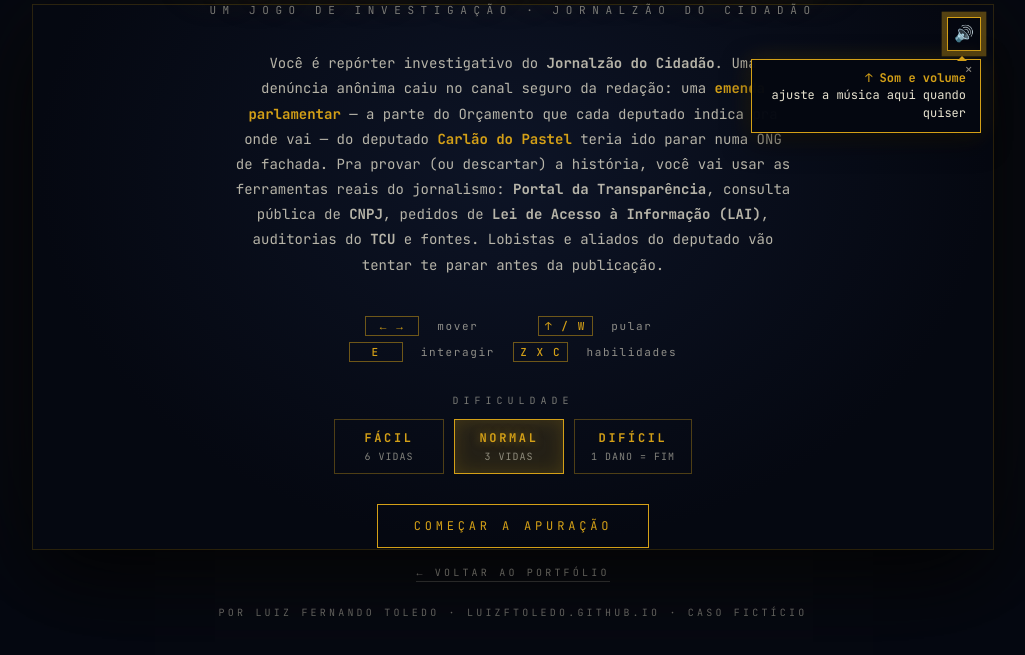
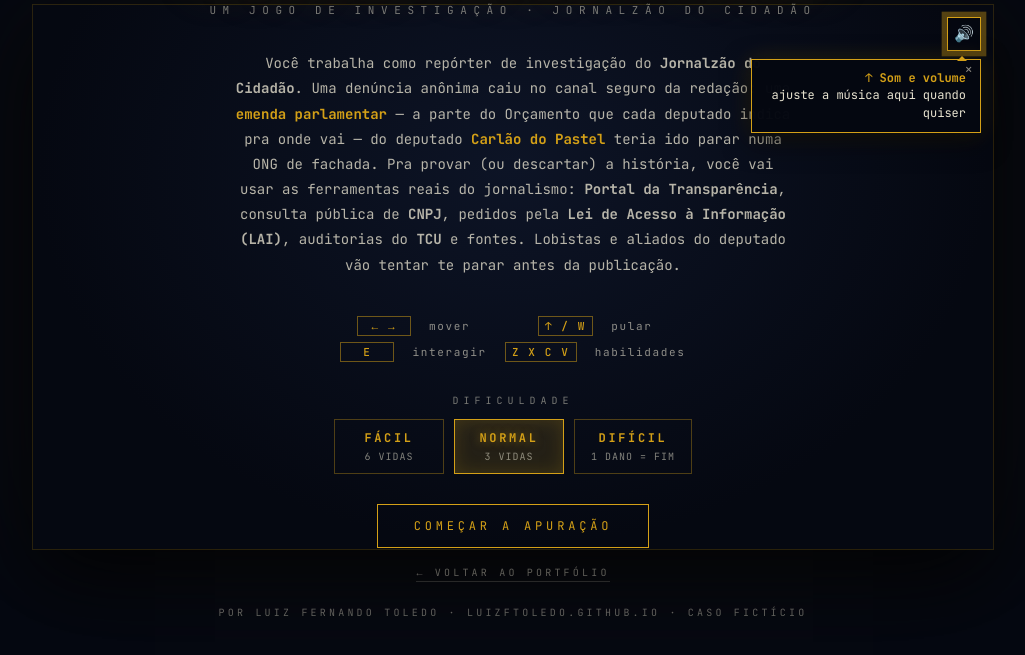
Before and after one commit to luizftoledo/datafixers-jogos, a plain HTML site: page sinais-enterrados/index.html in a window 1280 px wide. Shown: the part 123-778 px from the top of the page, without its empty margins (127-1152 px from the left). Drawn offline with nearby package versions, Linux system fonts and the light colour scheme.

Commit message:
Revise pistas e narrativa de Sinais Enterrados

```diff
--- a/sinais-enterrados/index.html
+++ b/sinais-enterrados/index.html
@@ -820,7 +820,7 @@
   </div>
   <div class="boss-name-card hidden" id="bossNameCard">
     <div class="boss-name-big" id="bossNameBig">CARLÃO DO PASTEL</div>
-    <div class="boss-name-small" id="bossNameSmall">DEPUTADO · CASO RP-9</div>
+    <div class="boss-name-small" id="bossNameSmall">DEPUTADO · CASO PLENITUDE</div>
   </div>
   <div class="boss-shout hidden" id="bossShout"></div>
   <div class="boss-go hidden" id="bossGo">GO!</div>
@@ -829,12 +829,12 @@
   <div class="overlay" id="titleScreen">
     <h1>Sinais Enterrados</h1>
     <div class="tag">um jogo de investigação · jornalzão do cidadão</div>
-    <p>Você é repórter investigativo do <b>Jornalzão do Cidadão</b>. Uma denúncia anônima caiu no canal seguro da redação: uma <b style="color:#d4a017">emenda parlamentar</b> — a parte do Orçamento que cada deputado indica pra onde vai — do deputado <b style="color:#d4a017">Carlão do Pastel</b> teria ido parar numa ONG de fachada. Pra provar (ou descartar) a história, você vai usar as ferramentas reais do jornalismo: <b>Portal da Transparência</b>, consulta pública de <b>CNPJ</b>, pedidos de <b>Lei de Acesso à Informação (LAI)</b>, auditorias do <b>TCU</b> e fontes. Lobistas e aliados do deputado vão tentar te parar antes da publicação.</p>
+    <p>Você trabalha como repórter de investigação do <b>Jornalzão do Cidadão</b>. Uma denúncia anônima caiu no canal seguro da redação: uma <b style="color:#d4a017">emenda parlamentar</b> — a parte do Orçamento que cada deputado indica pra onde vai — do deputado <b style="color:#d4a017">Carlão do Pastel</b> teria ido parar numa ONG de fachada. Pra provar (ou descartar) a história, você vai usar as ferramentas reais do jornalismo: <b>Portal da Transparência</b>, consulta pública de <b>CNPJ</b>, pedidos pela <b>Lei de Acesso à Informação (LAI)</b>, auditorias do <b>TCU</b> e fontes. Lobistas e aliados do deputado vão tentar te parar antes da publicação.</p>
     <div class="keys">
       <span><b>← →</b> mover</span>
       <span><b>↑ / W</b> pular</span>
       <span><b>E</b> interagir</span>
-      <span><b>Z X C</b> habilidades</span>
+      <span><b>Z X C V</b> habilidades</span>
     </div>
     <div class="difficulty" id="difficulty">
       <div class="diff-label">Dificuldade</div>
@@ -861,7 +861,7 @@
       </p>
       <p class="art-p">
         <span class="art-method">RH</span>
-        A Jornalzão do Cidadão lamenta informar que seu vínculo está rescindido a partir desta data. As pistas que você apurou ficaram no notebook que você devolveu na portaria.
+        O Jornalzão do Cidadão lamenta informar que seu vínculo está rescindido a partir desta data. As pistas que você apurou ficaram no notebook que você devolveu na portaria.
       </p>
       <p class="end-closing" style="border-top-color:rgba(192,57,43,.45)">
         Os lobistas chegaram primeiro. A matéria não saiu desta vez.
@@ -882,7 +882,7 @@
       <h2 class="end-headline" id="endHead">Emenda de R$ 4 mi de Carlão do Pastel parou em ONG presidida por ex-motorista do gabinete</h2>
       <div class="end-byline" id="endByline">Por Luiz Toledo · Jornalzão do Cidadão · com documentos públicos, pedidos de LAI, fontes e auditoria do TCU</div>
       <div class="end-article" id="cluesRecap"></div>
-      <p class="end-closing">A reportagem procurou o gabinete do deputado Carlão do Pastel por mensagem, e-mail e telefone, em três oportunidades, e não obteve retorno até o fechamento desta edição. O TCU, o Instituto Plenitude e a Pastel & Cia foram igualmente procurados. O espaço segue aberto para manifestação.</p>
+      <p class="end-closing">Procurado pessoalmente e por escrito, o deputado Carlão do Pastel ameaçou processar o jornal e não respondeu às perguntas enviadas até o fechamento desta edição. O TCU, o Instituto Plenitude e a Pastel &amp; Cia também foram procurados. O espaço segue aberto para manifestação.</p>
     </div>
     <div>
       <a class="btn" id="portfolioBtn" href="https://luizftoledo.github.io" target="_blank" rel="noopener">Ver o portfólio →</a>
@@ -901,7 +901,7 @@
     <button class="tc-btn tc-z locked" data-key="z"   aria-label="câmera (bloqueada)"><span class="ic">📷</span><span class="lbl">Z</span></button>
     <button class="tc-btn tc-x locked" data-key="x"   aria-label="gravador (bloqueado)"><span class="ic">🎙</span><span class="lbl">X</span></button>
     <button class="tc-btn tc-c locked" data-key="c"   aria-label="pedido formal (bloqueado)"><span class="ic">✉</span><span class="lbl">C</span></button>
-    <button class="tc-btn tc-v locked" data-key="v"   aria-label="editora-chefe (bloqueado)"><span class="ic">📞</span><span class="lbl">V</span></button>
+    <button class="tc-btn tc-v locked" data-key="v"   aria-label="editora-chefe (bloqueada)"><span class="ic">📞</span><span class="lbl">V</span></button>
     <button class="tc-btn tc-jump" data-key="arrowup"  aria-label="pular"><span class="ic">▲</span><span class="lbl">PULO</span></button>
     <button class="tc-btn tc-e"    data-key="e"        aria-label="interagir"><span class="lbl">E · INTERAGIR</span></button>
   </div>
@@ -1222,7 +1222,7 @@
   /* ---------- 1 · REDAÇÃO ---------- */
   redacao: {
     title: 'REDAÇÃO',
-    sub: 'jornalzão do cidadão · 04:12',
+    sub: 'jornalzão do cidadão · 4h12',
     palette: { wall:'#1a2030', accent:'#3a4a6e', floor:'#262e44' },
     bg: drawNewsroomBG,
     map: [
@@ -1257,11 +1257,11 @@
       { type:'clue', x:7, y:11, ord:1,
         method:'CAIXA SEGURA · ÁUDIO ANÔNIMO',
         text:'Áudio anônimo de 41 segundos. Uma voz: "Olha as emendas pro Instituto Plenitude. Ninguém aqui dentro entende esse CNPJ."',
-        article:'A reportagem teve acesso a um áudio anônimo recebido pelo canal seguro da Jornalzão do Cidadão. Uma voz não identificada cita o Instituto Plenitude e pede que se examine o cadastro da entidade.' },
+        article:'A reportagem teve acesso a um áudio anônimo recebido pelo canal seguro do Jornalzão do Cidadão. Uma voz não identificada cita o Instituto Plenitude e pede que se examine o cadastro da entidade.' },
       { type:'clue', x:24, y:13, ord:2,
-        method:'PAUTA · BACKGROUND',
-        text:'Mural de pauta: três sobrinhos do deputado contratados como assessores parlamentares em 2022. Festas em iates registradas em redes sociais.',
-        article:'Levantamento da reportagem mostra que o gabinete de Carlão tem três familiares contratados como assessores e registros públicos de viagens em iates de doadores de campanha. Os fatos, isoladamente, não configuram irregularidade, mas compõem o pano de fundo do caso.' },
+        method:'PAUTA · CONTEXTO',
+        text:'Mural de pauta: três parentes de aliados do deputado contratados como assessores parlamentares em 2022. Festas em iates de doadores registradas em redes sociais.',
+        article:'Levantamento da reportagem mostra que o gabinete do deputado federal Carlão do Pastel tem três parentes de aliados políticos contratados como assessores e registros públicos de festas em iates de doadores de campanha. Os fatos, isoladamente, não configuram irregularidade, mas compõem o pano de fundo do caso.' },
       { type:'door', x:29, y:13, dir:'right', to:'arquivo', spawnAt:{ x:1, y:13 } },
     ]
   },
@@ -1298,16 +1298,16 @@
       { type:'enemy', x:22, y:13, range:3, kind:'lobby', speed:0.55, name:'LOBISTA' },
       { type:'clue', x:4,  y:13, ord:3,
         method:'PORTAL DA TRANSPARÊNCIA · CONSULTA',
-        text:'transparencia.gov.br, busca por emendas do autor: empenho 0192/2023, R$ 4 milhões pro Instituto Plenitude. O convênio foi assinado 4 dias depois do aviso público — nenhuma outra entidade concorreu.',
-        article:'Consulta ao Portal da Transparência — site onde qualquer pessoa acompanha os gastos do governo federal, inclusive emendas por autor — localizou o empenho 0192/2023: R$ 4 milhões da emenda do parlamentar destinados ao Instituto Plenitude. O convênio foi assinado quatro dias após a publicação do aviso, sem que nenhuma outra entidade se apresentasse.' },
+        text:'transparencia.gov.br, busca por emendas do autor: empenho 0192/2023, R$ 4 milhões pro Instituto Plenitude. O convênio foi assinado 4 dias depois da indicação do deputado — sem chamamento público, que a lei dispensa para emendas.',
+        article:'Consulta ao Portal da Transparência — site onde qualquer pessoa acompanha os gastos do governo federal, inclusive emendas por autor — localizou o empenho 0192/2023: R$ 4 milhões da emenda do parlamentar destinados ao Instituto Plenitude. O convênio foi assinado quatro dias após a indicação do parlamentar, sem chamamento público — procedimento que a lei dispensa no caso de emendas.' },
       { type:'clue', x:15, y:7, ord:4,
-        method:'RECEITA FEDERAL · CARTÃO CNPJ',
-        text:'Consulta pública do CNPJ: Instituto Plenitude aberto em outubro de 2022 — cinco meses antes do empenho. Presidente: José Aparecido, motorista do gabinete do deputado entre 2015 e 2019. Nenhuma atuação anterior no terceiro setor.',
-        article:'A consulta pública de CNPJ na Receita Federal — aberta a qualquer cidadão — mostra que o Instituto Plenitude foi criado em outubro de 2022, cinco meses antes de receber a emenda. O presidente da entidade, José Aparecido, foi motorista do gabinete do parlamentar entre 2015 e 2019 e não tem registro anterior em organizações do terceiro setor.' },
+        method:'RECEITA FEDERAL · CNPJ E QUADRO DE SÓCIOS',
+        text:'Consulta pública do CNPJ: Instituto Plenitude registrado em outubro de 2022 — cinco meses antes do empenho. Presidente: José Aparecido, motorista do gabinete do deputado entre 2015 e 2019. Nenhuma atuação anterior encontrada nas bases consultadas.',
+        article:'A consulta pública de CNPJ na Receita Federal — aberta a qualquer cidadão — mostra que o Instituto Plenitude foi registrado em outubro de 2022, cinco meses antes de receber a emenda. O presidente da entidade, José Aparecido, foi motorista do gabinete do parlamentar entre 2015 e 2019, segundo registros de pessoal da Câmara dos Deputados. A reportagem não encontrou registros de atuação anterior dele em organizações do terceiro setor nas bases consultadas.' },
       { type:'clue', x:11, y:9, ord:5,
         method:'LEI DE ACESSO À INFORMAÇÃO · FALA.BR',
-        text:'Pedido LAI ao ministério que firmou o convênio: plano de trabalho e prestação de contas. Negado em 1ª instância; liberado após recurso, no 47º dia. Nas notas: 7 pagamentos à Pastel & Cia — empresa em nome do cunhado do deputado, no endereço do escritório político dele.',
-        article:'Pela Lei de Acesso à Informação — que obriga órgãos públicos a entregar documentos a qualquer cidadão que peça —, a reportagem solicitou ao ministério a prestação de contas do convênio. O pedido foi negado em primeira instância e atendido após recurso. As notas fiscais mostram sete pagamentos do Instituto Plenitude à Pastel & Cia, empresa registrada em nome do cunhado do parlamentar e sediada no mesmo endereço do seu escritório político.' },
+        text:'Pedido via LAI ao ministério que firmou o convênio: plano de trabalho e prestação de contas. Negado em 1ª instância; liberado após recurso, no 47º dia. Nas notas: 7 pagamentos à Pastel & Cia — empresa em nome do cunhado do deputado, no endereço do escritório político dele.',
+        article:'Pela Lei de Acesso à Informação — que obriga órgãos públicos a entregar documentos a qualquer cidadão que peça —, a reportagem solicitou ao ministério a prestação de contas do convênio. O pedido foi negado em primeira instância e atendido após recurso. As notas fiscais da prestação de contas oficial registram sete pagamentos do Instituto Plenitude à Pastel & Cia, empresa registrada em nome do cunhado do parlamentar e sediada no mesmo endereço do escritório político do deputado.' },
       { type:'ability', x:10, y:5, key:'cam', name:'CÂMERA', text:'Câmera adquirida. [Z] flash — registra prova e cega lobistas.' },
     ]
   },
@@ -1348,14 +1348,14 @@
       { type:'enemy', x:18, y:13, range:3, kind:'lobby', speed:0.85, name:'ASSESSOR' },
       { type:'clue', x:5,  y:13, ord:6,
         method:'TCU · AUDITORIA PRELIMINAR',
-        text:'Auditoria 14/2024 do TCU lista o repasse à Plenitude entre os "casos de atenção". Análise suspensa em 12/03, depois de recurso apresentado pela própria entidade auditada.',
-        article:'A Auditoria 14/2024 do Tribunal de Contas da União (TCU) — órgão que fiscaliza o uso do dinheiro federal e publica suas decisões — classificou o repasse à Plenitude como "caso de atenção". A análise foi suspensa após recurso apresentado pela própria entidade auditada.' },
+        text:'Auditoria 14/2024 do TCU lista o repasse à Plenitude entre os "casos de atenção". Análise parada desde 12/03/2024, à espera da resposta da entidade auditada.',
+        article:'A Auditoria 14/2024 do Tribunal de Contas da União (TCU) — órgão que fiscaliza o uso do dinheiro federal e publica suas decisões — classificou o repasse à Plenitude como "caso de atenção". A análise está parada desde março de 2024, à espera da resposta da entidade auditada.' },
       { type:'clue', x:11, y:9, ord:7,
-        method:'TCU · ACÓRDÃO PROVISÓRIO',
-        text:'Decisão preliminar fala em "indícios não conclusivos de desvio de finalidade". Sem julgamento de mérito agendado até o fechamento desta edição.',
-        article:'O acórdão provisório do TCU fala em "indícios não conclusivos de desvio de finalidade". Não há, até agora, julgamento de mérito agendado.' },
+        method:'TCU · RELATÓRIO PRELIMINAR',
+        text:'Relatório preliminar da área técnica fala em "indícios não conclusivos de desvio de finalidade". O caso ainda não tem julgamento marcado.',
+        article:'O relatório preliminar da área técnica do TCU fala em "indícios não conclusivos de desvio de finalidade". Não há, até agora, julgamento de mérito agendado.' },
       { type:'clue', x:20, y:13, ord:8,
-        method:'MEMO INTERNO · OFF THE RECORD',
+        method:'MEMO INTERNO · DOCUMENTO OBTIDO',
         text:'Memo de servidor do TCU registra três trocas na relatoria do caso. O relator atual aparece em fotos públicas num jantar de campanha do deputado em 2022.',
         article:'Memorando interno obtido pela reportagem indica três trocas sucessivas na relatoria do caso dentro do TCU. Registros públicos mostram que o relator atual participou de jantar de campanha do parlamentar em 2022.' },
       { type:'ability', x:15, y:7, key:'rec', name:'GRAVADOR', text:'Gravador adquirido. [X] dispara ondas sonoras — expõe lobistas, e a fonte só fala com ele ligado.' },
@@ -1407,11 +1407,11 @@
       { type:'enemy', x:4,  y:13, range:2, kind:'lobby', speed:0.6, name:'LOBISTA' },
       { type:'enemy', x:11, y:13, range:2, kind:'lobby', speed:0.9, name:'ASSESSOR' },
       { type:'enemy', x:25, y:13, range:2, kind:'lobby', speed:0.75, name:'LOBISTA' },
-      { type:'clue', x:8,  y:13, ord:9,
+      { type:'clue', x:8,  y:13, ord:9, hidden:true, hiddenBy:'doc',
         method:'FONTE · CADERNO DE ANOTAÇÕES',
-        text:'Caderno espiral, capa preta, anotações em caneta azul. Lista nomes de "doadores" da campanha 2022. Três deles aparecem como sócios formais da Plenitude depois das eleições.',
-        article:'A reportagem teve acesso a um caderno entregue por ex-assessor do gabinete. Em suas anotações, três pessoas listadas como "doadores" da campanha 2022 passam a constar como sócios formais do Instituto Plenitude depois das eleições.' },
-      { type:'clue', x:21, y:13, ord:10,
+        text:'Caderno espiral, capa preta, anotações em caneta azul. Lista nomes de "doadores" da campanha 2022. Três deles aparecem como dirigentes da Plenitude no cadastro da Receita depois das eleições.',
+        article:'A reportagem teve acesso a um caderno entregue por uma fonte que pediu anonimato. Nas anotações, três pessoas listadas como "doadores" da campanha de 2022 passam a constar como dirigentes do Instituto Plenitude depois das eleições.' },
+      { type:'clue', x:21, y:13, ord:10, hidden:true, hiddenBy:'doc',
         method:'PENDRIVE · DOCUMENTO VAZADO',
         text:'Pendrive criptografado, senha entregue à parte. Dentro: planilha com 23 transferências da Plenitude pra Pastel & Cia (2023-2024). Soma: R$ 3,4 milhões — de cada R$ 100 da emenda, R$ 85 voltaram pra empresa do cunhado.',
         article:'Planilha contábil obtida em pendrive entregue pela fonte registra 23 transferências do Instituto Plenitude à Pastel & Cia entre 2023 e 2024, somando R$ 3,4 milhões — o equivalente a 85% do valor da emenda.' },
@@ -1421,7 +1421,7 @@
   /* ---------- 5 · OUTRO LADO (BOSS) ---------- */
   confronto: {
     title: 'OUTRO LADO',
-    sub: 'antessala da editoria · 23h59',
+    sub: 'gabinete do deputado · 21h58',
     palette: { wall:'#1a1018', accent:'#3a1820', floor:'#241016' },
     bg: drawConfrontoBG,
     isBoss: true,
@@ -1451,11 +1451,11 @@
       { type:'boss',
         x:22, y:13,
         name:'CARLÃO DO PASTEL',
-        sub:'DEPUTADO · CASO RP-9',
+        sub:'DEPUTADO · CASO PLENITUDE',
         hp:20,
         intro:[
-          '— "Repórterzinho. Você não tem ideia com quem está mexendo."',
-          '— "Meu advogado já tem seu nome. Vou processar a Jornalzão do Cidadão por dano moral, calúnia, difamação."',
+          '— "Repórterzinho. Você não tem ideia de com quem está mexendo."',
+          '— "Meu advogado já tem seu nome. Vou processar você e o Jornalzão do Cidadão por calúnia, difamação e dano moral."',
           '— "Some daqui antes que eu chame meus aliados."',
         ],
         shouts:[
@@ -1468,7 +1468,7 @@
   /* ---------- 6 · PUBLICAÇÃO ---------- */
   publicacao: {
     title: 'PUBLICAÇÃO',
-    sub: 'mesa central · 22:47',
+    sub: 'mesa central · 22h47',
     palette: { wall:'#1a1d2c', accent:'#3d4566', floor:'#252a40' },
     bg: drawPublishBG,
     map: [
@@ -1491,7 +1491,7 @@
       '##############################',
     ],
     entities: [
-      { type:'door', x:0, y:13, dir:'left', to:'campo', spawnAt:{ x:28, y:13 } },
+      { type:'door', x:0, y:13, dir:'left', to:'confronto', spawnAt:{ x:28, y:13 } },
       { type:'desk', x:11, y:13 }, { type:'desk', x:17, y:13 },
       { type:'finish', x:14, y:13 },
     ]
@@ -1816,7 +1816,7 @@
       spawnFlashParticles();
       SFX.flash();
     } else {
-      toast('câmera ainda não — passa no arquivo');
+      toast('câmera ainda não — passa nas consultas públicas');
     }
   }
   if (pressed['x'] && !game.abilities.rec) {
@@ -2493,7 +2493,7 @@
   }
   if (game.bossDefeat.t === 70) {
     Music.play('title');   // boss caiu — retoma a faixa-título
-    openDialog('EDITOR · NA VOZ DA REDAÇÃO', [
+    openDialog('EDITOR · AO TELEFONE', [
       'Toledo. Falou com o gabinete? Beleza.',
       'Pediu manifestação por escrito, registrou tudo. Outro lado: feito.',
       'Agora vai. Publica. A porta da editoria tá liberada.',
@@ -2528,7 +2528,7 @@
   ctx.font = '10px JetBrains Mono';
   ctx.fillText('• AO VIVO · JORNALZÃO DO CIDADÃO · APURAÇÃO EM ANDAMENTO ·', 480, 80);
   ctx.fillStyle = 'rgba(232,227,208,.22)';
-  ctx.fillText('pauta: denúncia anônima · emenda Carlão do Pastel · 04:09', 480, 100);
+  ctx.fillText('pauta: denúncia anônima · emenda Carlão do Pastel · 4h09', 480, 100);
   ctx.fillText('checagem: CNPJ Plenitude · empenho 0192/2023', 480, 116);
 }
 function drawArchiveBG() {
@@ -2565,7 +2565,7 @@
   }
   ctx.fillStyle = 'rgba(212,160,23,.4)';
   ctx.font = '9px JetBrains Mono';
-  ctx.fillText('TCU · TRIBUNAL DE CONTAS DA UNIÃO · CASO RP-9', 14, 14);
+  ctx.fillText('TCU · TRIBUNAL DE CONTAS DA UNIÃO · CASO PLENITUDE', 14, 14);
 }
 function drawFieldBG() {
   // night sky gradient
@@ -2588,7 +2588,7 @@
   ctx.lineTo(W,H); ctx.lineTo(0,H); ctx.fill();
   ctx.fillStyle = 'rgba(212,160,23,.35)';
   ctx.font = '9px JetBrains Mono';
-  ctx.fillText('VICINAL · 23h41 · sem cobertura de celular', 14, 14);
+  ctx.fillText('VICINAL · 20h41 · sem cobertura de celular', 14, 14);
 }
 function drawConfrontoBG() {
   // antessala da editoria — corredor escuro, fotos do deputado nas paredes, luz vermelha de "AO VIVO"
@@ -2678,7 +2678,7 @@
   // distant clock + label, away from HUD
   ctx.fillStyle = 'rgba(212,160,23,.28)';
   ctx.font = '10px JetBrains Mono';
-  ctx.fillText('FECHAMENTO · 22:47', W-160, 270);
+  ctx.fillText('FECHAMENTO · 22h47', W-160, 270);
   // light from the editor's lamp
   const gr = ctx.createRadialGradient(W*0.55, 360, 30, W*0.55, 360, 240);
   gr.addColorStop(0,'rgba(212,160,23,.18)');
@@ -2891,7 +2891,7 @@
         const tieColor       = isAssessor ? '#a04a14' : '#7a1f1f';
         const auraColor      = isAssessor ? '122,60,138' : '192,57,43';
         const labelColor     = isAssessor ? 'rgba(168,90,200,.85)' : 'rgba(192,57,43,.7)';
-        const labelText      = isAssessor ? 'ASSESSOR' : (e.name || 'LOBISTA');
+        const labelText      = isAssessor ? 'ALIADO' : (e.name || 'LOBISTA');
         // shadow
         ctx.fillStyle = 'rgba(0,0,0,.45)';
         ctx.beginPath();
@@ -3117,7 +3117,7 @@
         if (e.type === 'guard') {
           ctx.fillStyle = stunned ? 'rgba(212,160,23,.85)' : 'rgba(192,57,43,.7)';
           ctx.font = '8px JetBrains Mono';
-          ctx.fillText(stunned ? 'CEGO' : 'GUARDA', ex+2, ey-4);
+          ctx.fillText(stunned ? 'CEGO' : 'SEGURANÇA', ex+2, ey-4);
         }
         break;
       }
@@ -3557,8 +3557,8 @@
 
 /* ---------- TUTORIAL (overlay com spotlight, estilo "10 dias") ---------- */
 const TUTORIAL_STEPS = [
-  { target: null, title: 'BEM-VINDO À APURAÇÃO',
-    text: 'Você é um <b>repórter investigativo</b>. Vamos ver rapidinho como se joga antes de começar.' },
+  { target: null, title: 'COMECE A APURAÇÃO',
+    text: 'Você trabalha como <b>repórter de investigação</b>. Vamos ver rapidinho como se joga antes de começar.' },
   { target: null, title: 'COMO ANDAR',
     text: 'Mexa com <b>← →</b> e pule com <b>↑ / W / espaço</b>. No celular, use os botões na parte de baixo da tela.' },
   { target: null, title: 'INTERAGIR',
```
